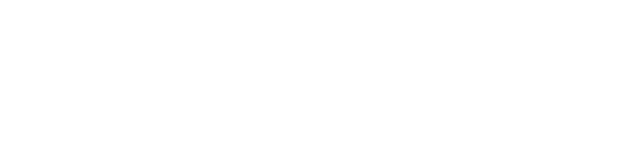
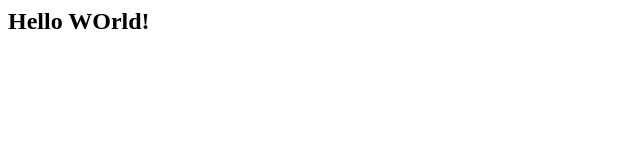
Before and after one commit to devj-arch/Sem2-Project, a plain HTML site: page index.html in a window 1280 px wide. Shown: the whole page, without its empty margins (0-640 px from the left). Drawn offline with Linux system fonts and the light colour scheme.

Commit message:
Update index.html
test 2

```diff
--- a/index.html
+++ b/index.html
@@ -1,3 +1,3 @@
 <html>
-
+  <h2>Hello WOrld!</h2>
 </html>
```
